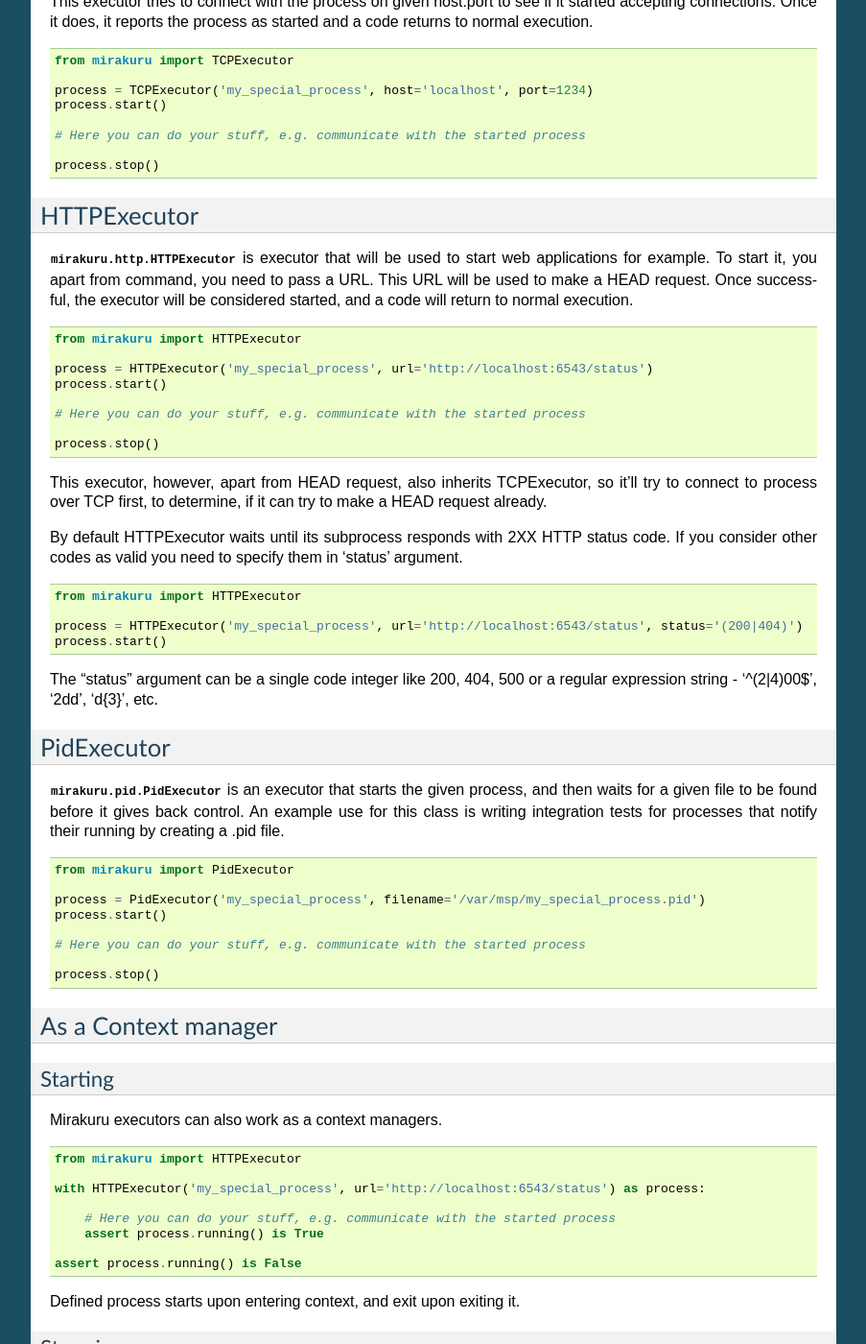
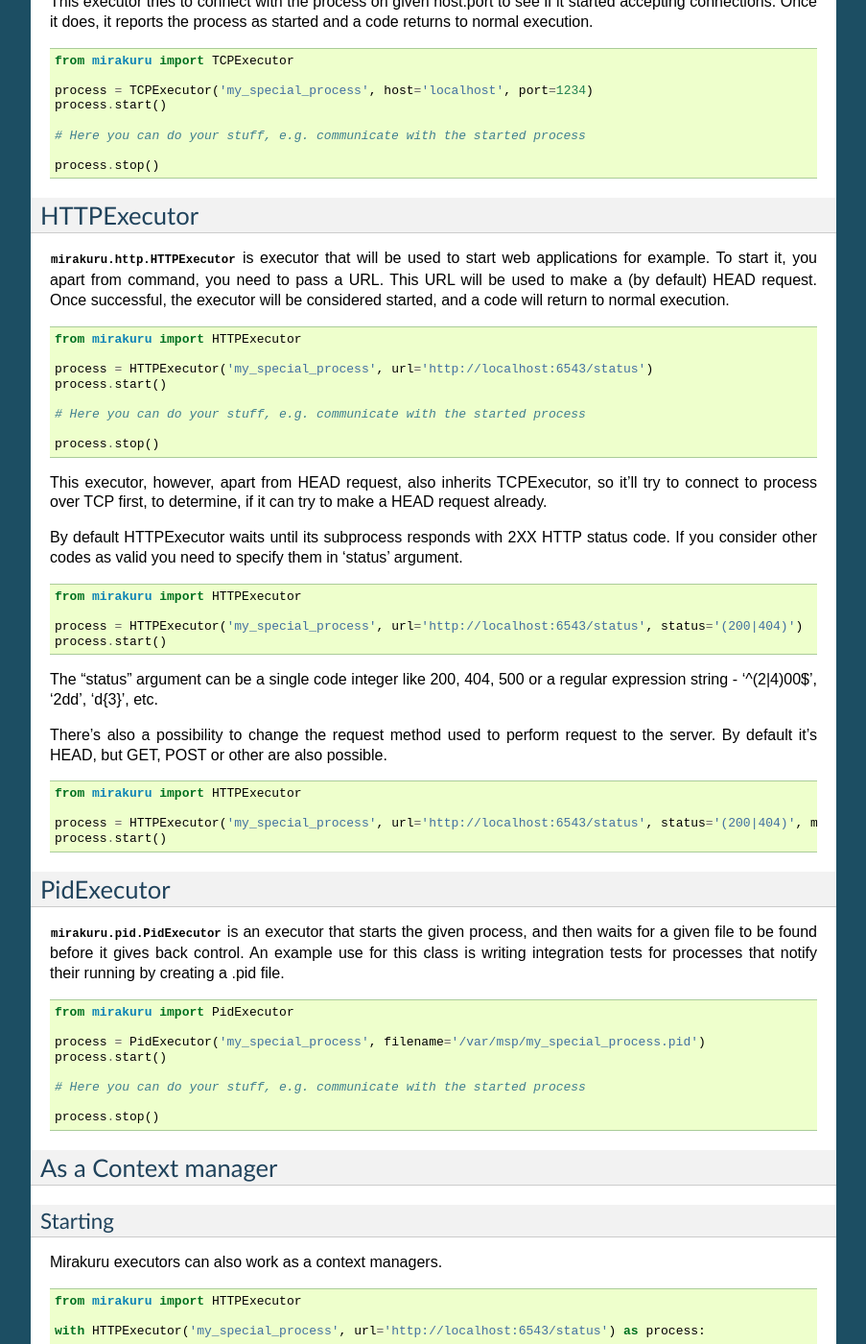
Before and after one commit to ClearcodeHQ/mirakuru, a Sphinx documentation site: the page built from docs/source/basic.rst, in a window 1280 px wide and 1400 px high, scrolled down 914 px. Shown: the whole window at 96% size, without its empty margins (198-1101 px from the left). Built offline with Sphinx 7.4.7, drawn with Linux system fonts in a browser that asks for light colours; pages that are not in the unit, such as notebooks, are missing from menus.

Commit message:
fixup: docs

```diff
--- a/docs/source/basic.rst
+++ b/docs/source/basic.rst
@@ -76,7 +76,7 @@ HTTPExecutor
 
 :class:`mirakuru.http.HTTPExecutor` is executor that will be used to start
 web applications for example. To start it, you apart from command, you need to pass a URL.
-This URL will be used to make a HEAD request. Once successful,
+This URL will be used to make a (by default) HEAD request. Once successful,
 the executor will be considered started, and a code will return to normal execution.
 
 .. code-block:: python
@@ -106,6 +106,16 @@ If you consider other codes as valid you need to specify them in 'status' argume
 
 The "status" argument can be a single code integer like 200, 404, 500 or a regular expression string -
 '^(2|4)00$', '2\d\d', '\d{3}', etc.
+
+There's also a possibility to change the request method used to perform request to the server.
+By default it's HEAD, but GET, POST or other are also possible.
+
+.. code-block:: python
+
+    from mirakuru import HTTPExecutor
+
+    process = HTTPExecutor('my_special_process', url='http://localhost:6543/status', status='(200|404)', method='GET')
+    process.start()
 
 
 PidExecutor
```
Also changed, not shown: 1 other file.
